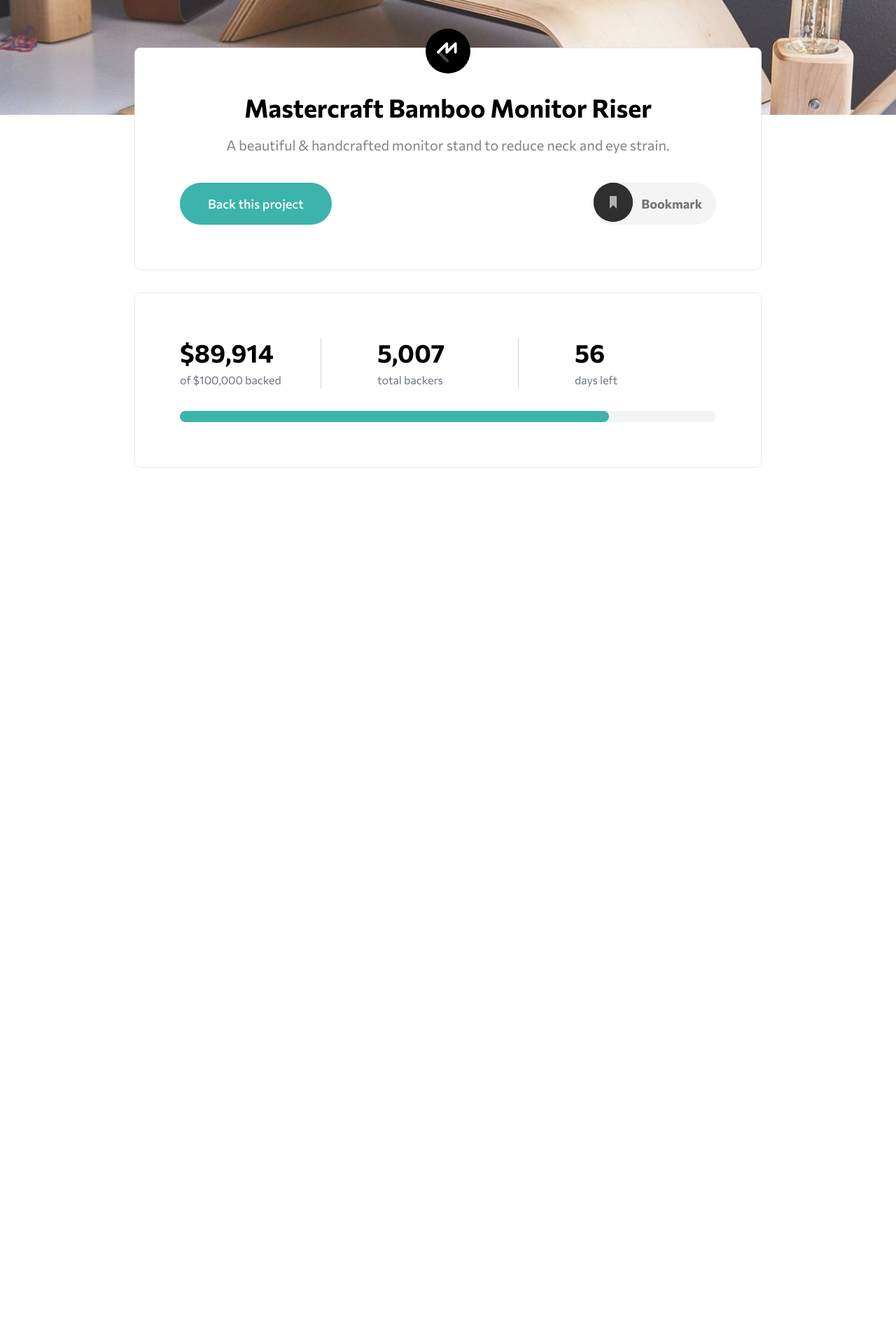
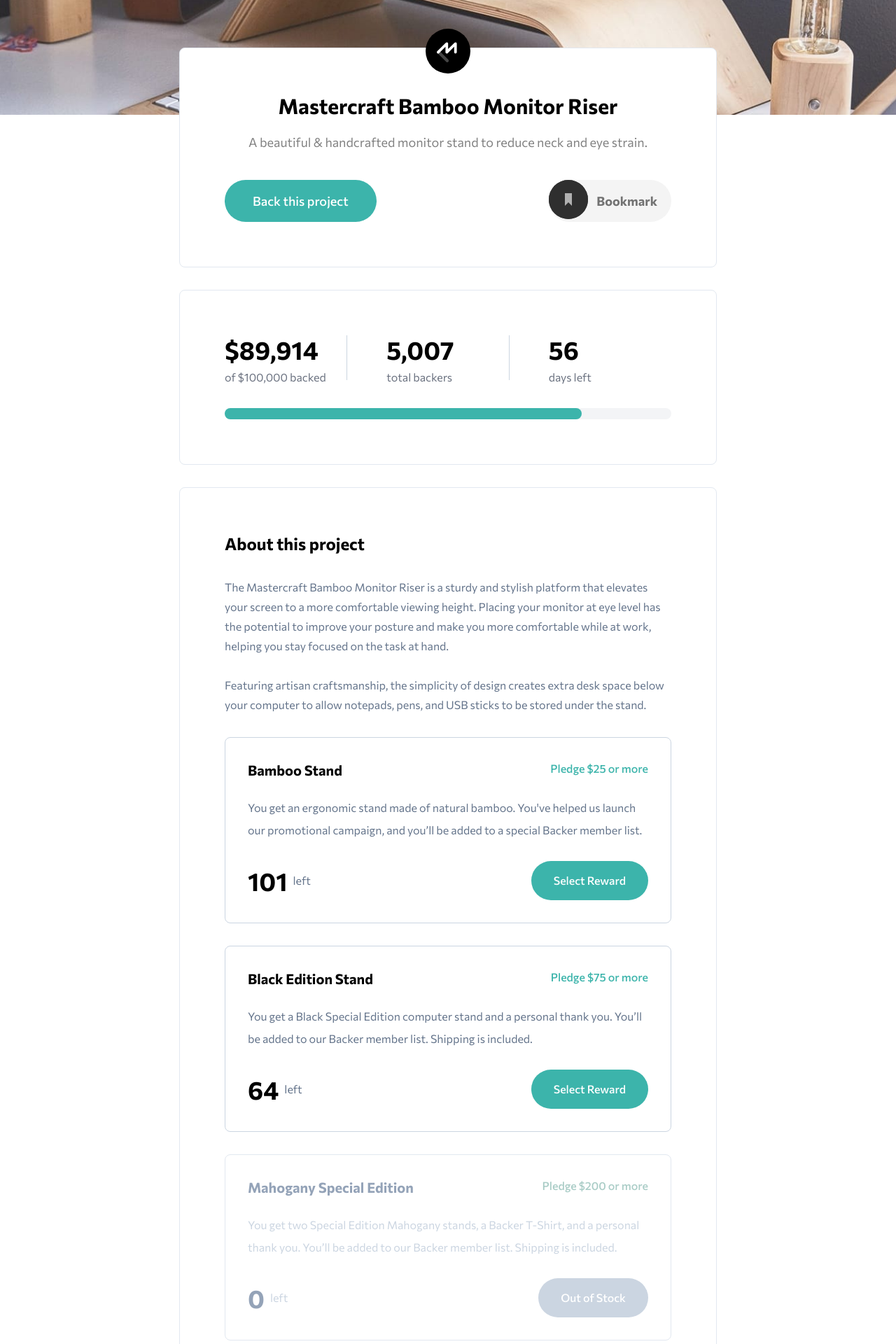
Before and after one commit to arrizkyhp/crowdfunding-product-page, a React (Create React App) app: page / in a window 1280 px wide. Shown: the part 220-2140 px from the top of the page at 70% size. Before the commit the page ends 920 px from the top, so only its background shows below. Built offline with nearby package versions, Linux system fonts and the light colour scheme.

Commit message:
update slicing home

```diff
--- a/src/pages/Home.jsx
+++ b/src/pages/Home.jsx
@@ -3,11 +3,13 @@ import iconBookmark from 'assets/images/icon-bookmark.svg'
 import { FaBookmark } from 'react-icons/fa'
 
 export const Home = () => {
-  return <main className="container flex flex-col items-center  max-w-4xl mt-56 ">
+  return <main className="container flex flex-col items-center  max-w-3xl mt-56 ">
+
+
       <div className="bg-white relative  rounded-lg border border-slate-200 items-center flex flex-col py-16 w-full px-16 mb-8">
           <img src={logoMastercraft} alt="logo m" className='absolute -top-7 w-16' />
-          <h1 className='font-bold text-4xl mb-5'>Mastercraft Bamboo Monitor Riser</h1>
-          <p className='text-xl text-grey-custom-400 mb-10'>A beautiful & handcrafted monitor stand to reduce neck and eye strain.</p>
+          <h1 className='font-bold text-3xl mb-5'>Mastercraft Bamboo Monitor Riser</h1>
+          <p className='text-lg text-grey-custom-400 mb-10'>A beautiful & handcrafted monitor stand to reduce neck and eye strain.</p>
           <div className=" flex flex-row items-center justify-between w-full">
               <button className='bg-blue-button-primary hover:bg-blue-button-hover transition ease-in-out duration-300 text-lg py-4 px-10 font-medium text-white rounded-full'>Back this project</button>
               <a href='/' className="group flex flex-row gap-3 bg-grey-custom-200  rounded-full">
@@ -18,17 +20,18 @@ export const Home = () => {
               </a>
           </div>
       </div>
+
       <div className="bg-white relative  rounded-lg border border-slate-200 items-center flex flex-col py-16 w-full px-16 mb-8">
-         <div className="grid grid-cols-3 w-full justify-evenly gap-20 mb-8">
-          <div className="flex flex-col border-r gap-2 border-gray-300 border-solid">
+         <div className="grid grid-cols-1 w-full justify-evenly gap-14 mb-8 md:grid-cols-3">
+          <div className="flex flex-col after:content-[''] relative after:w-[1px] after:bg-slate-300 after:h-16 after:right-0 after:absolute gap-2 border-gray-300 text-center md:text-justify border-solid">
             <p className='text-4xl font-bold'>$89,914</p>
             <p className='text-base text-gray-500'>of $100,000 backed</p>
           </div>
-          <div className="flex flex-col border-r gap-2 border-gray-300 border-solid">
+          <div className="flex flex-col after:content-[''] relative after:w-28 after:h-[1px] md:after:w-[1px] after:bg-slate-300 md:after:h-16     after:absolute after:bottom-0 md:after:right-0 md:after:bottom-2 gap-2 border-gray-300 text-center md:text-justify border-solid">
             <p className='text-4xl font-bold'>5,007</p>
             <p className='text-base text-gray-500'>total backers</p>
           </div>
-          <div className="flex flex-col gap-2">
+          <div className="flex flex-col gap-2  text-center md:text-justify">
             <p className='text-4xl font-bold'>56</p>
             <p className='text-base text-gray-500'>days left</p>
           </div>
@@ -37,5 +40,58 @@ export const Home = () => {
             <div className="bg-blue-button-primary w-4/5 h-full rounded-full"></div>
          </div>
       </div>
+
+      <div className="bg-white relative rounded-lg border border-slate-200 items-center flex flex-col py-16 w-full px-16 mb-24">
+        <h1 className='text-2xl font-bold self-start mb-8'>About this project</h1>
+        <p className='text-slate-500 text-base leading-7 mb-7'>The Mastercraft Bamboo Monitor Riser is a sturdy and stylish platform that elevates your screen to a more comfortable viewing height. Placing your monitor at eye level has the potential to improve your posture and make you more comfortable while at work, helping you stay focused on the task at hand.</p>
+        <p className='text-slate-500 leading-7 mb-8'>Featuring artisan craftsmanship, the simplicity of design creates extra desk space below your computer
+        to allow notepads, pens, and USB sticks to be stored under the stand.</p>
+
+        <div className='border border-slate-300 rounded-lg p-8 w-full mb-8'>
+          <div className="flex justify-between mb-6">
+            <h1 className='text-xl font-bold'>Bamboo Stand</h1>
+            <p className='text-base text-blue-button-primary font-medium'>Pledge $25 or more</p>
+          </div>
+          <p className='text-slate-500 text-base leading-8 mb-7'> You get an ergonomic stand made of natural bamboo. You've helped us launch our promotional campaign, and you’ll be added to a special Backer member list.</p>
+          <div className='flex w-full justify-between'>
+            <div className='flex items-center'>
+              <p className='font-bold text-4xl mr-2'>101</p>
+              <p className='text-slate-500'>left</p>
+            </div>
+            <button className='bg-blue-button-primary hover:bg-blue-button-hover transition ease-in-out duration-300 text-base py-4 px-8 font-medium text-white rounded-full'>Select Reward</button>
+          </div>
+        </div>
+
+        <div className='border border-slate-300 rounded-lg p-8 w-full mb-8'>
+          <div className="flex justify-between mb-6">
+            <h1 className='text-xl font-bold'>Black Edition Stand</h1>
+            <p className='text-base text-blue-button-primary font-medium'>Pledge $75 or more</p>
+          </div>
+          <p className='text-slate-500 text-base leading-8 mb-7'>You get a Black Special Edition computer stand and a personal thank you. You’ll be added to our Backer member list. Shipping is included.</p>
+          <div className='flex w-full justify-between'>
+            <div className='flex items-center'>
+              <p className='font-bold text-4xl mr-2'>64</p>
+              <p className='text-slate-500'>left</p>
+            </div>
+            <button className='bg-blue-button-primary hover:bg-blue-button-hover transition ease-in-out duration-300 text-base py-4 px-8 font-medium text-white rounded-full'>Select Reward</button>
+          </div>
+        </div>
+
+        <div className='border border-slate-200 rounded-lg p-8 w-full'>
+          <div className="flex justify-between mb-6">
+            <h1 className='text-xl font-bold text-slate-400'>Mahogany Special Edition</h1>
+            <p className='text-base text-blue-button-primary-100 font-medium'>Pledge $200 or more</p>
+          </div>
+          <p className='text-slate-300 text-base leading-8 mb-7'>You get two Special Edition Mahogany stands, a Backer T-Shirt, and a personal thank you. You’ll be added to our Backer member list. Shipping is included.</p>
+          <div className='flex w-full justify-between'>
+            <div className='flex items-center'>
+              <p className='font-bold text-4xl mr-2 text-slate-400'>0</p>
+              <p className='text-slate-300'>left</p>
+            </div>
+            <button className='bg-slate-300 text-base py-4 px-8 font-medium text-white rounded-full'>Out of Stock</button>
+          </div>
+        </div>
+
+      </div>
   </main>;
 };
--- a/tailwind.config.js
+++ b/tailwind.config.js
@@ -12,6 +12,7 @@ module.exports = {
         'grey-custom-500': '#727272',
         'grey-custom-600': '#414141',
         'blue-button-primary': '#3cb4ab',
+        'blue-button-primary-100': '#a9ccc6',
         'blue-button-hover': '#157a74',
       },
       fontFamily: {
```
